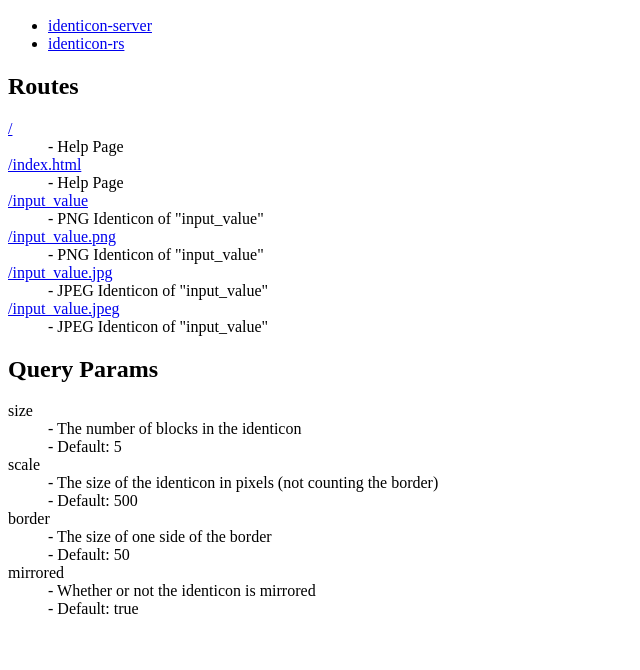
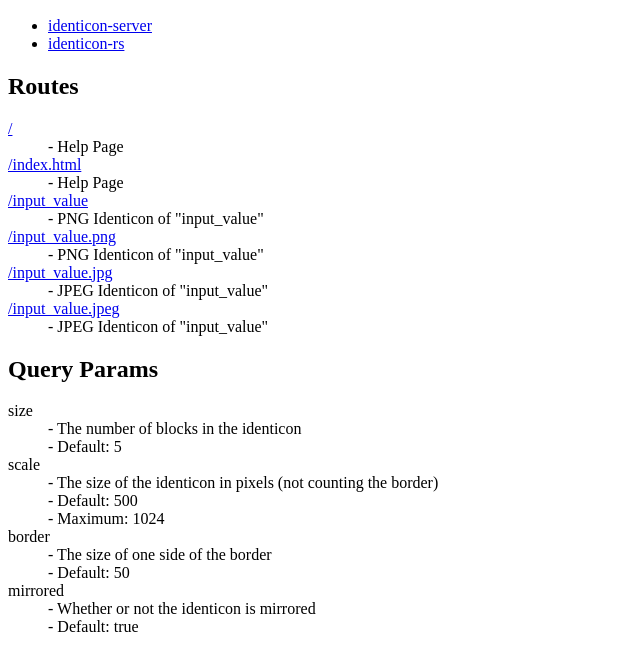
Before and after one commit to conways-glider/identicon-server, a plain HTML site: page assets/index.html in a window 1280 px wide. Shown: the part 110-780 px from the top of the page, without its empty margins (0-640 px from the left). Drawn offline with Linux system fonts and the light colour scheme.

Commit message:
Update root info

```diff
--- a/assets/index.html
+++ b/assets/index.html
@@ -43,6 +43,7 @@
     <dt>scale</dt>
     <dd>- The size of the identicon in pixels (not counting the border)</dd>
     <dd>- Default: 500</dd>
+    <dd>- Maximum: 1024</dd>
 
     <dt>border</dt>
     <dd>- The size of one side of the border</dd>
```
Also changed, not shown: k6_prod.js (added, +10 -0 lines), k6_local.js (renamed from k6.js).
